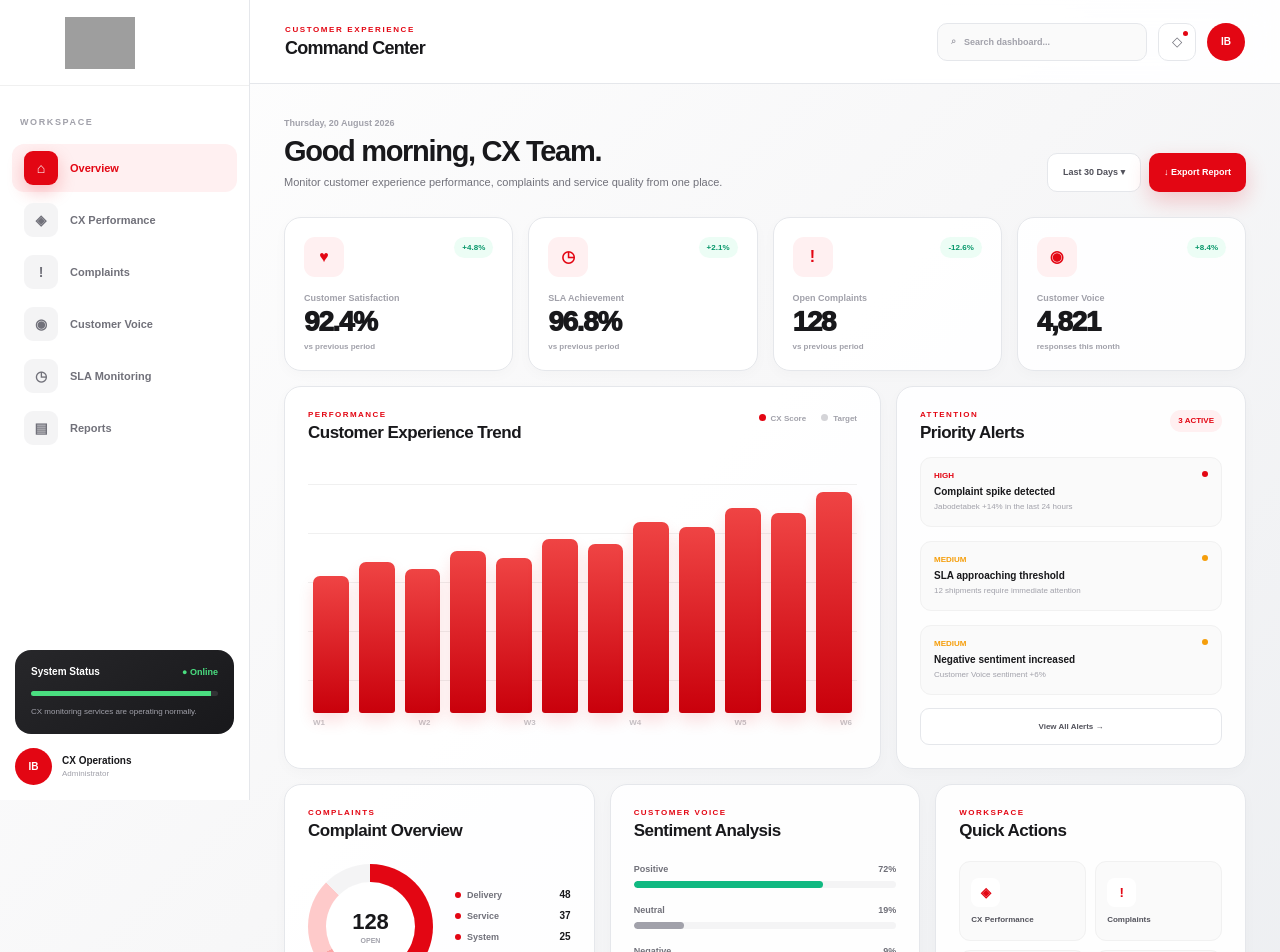
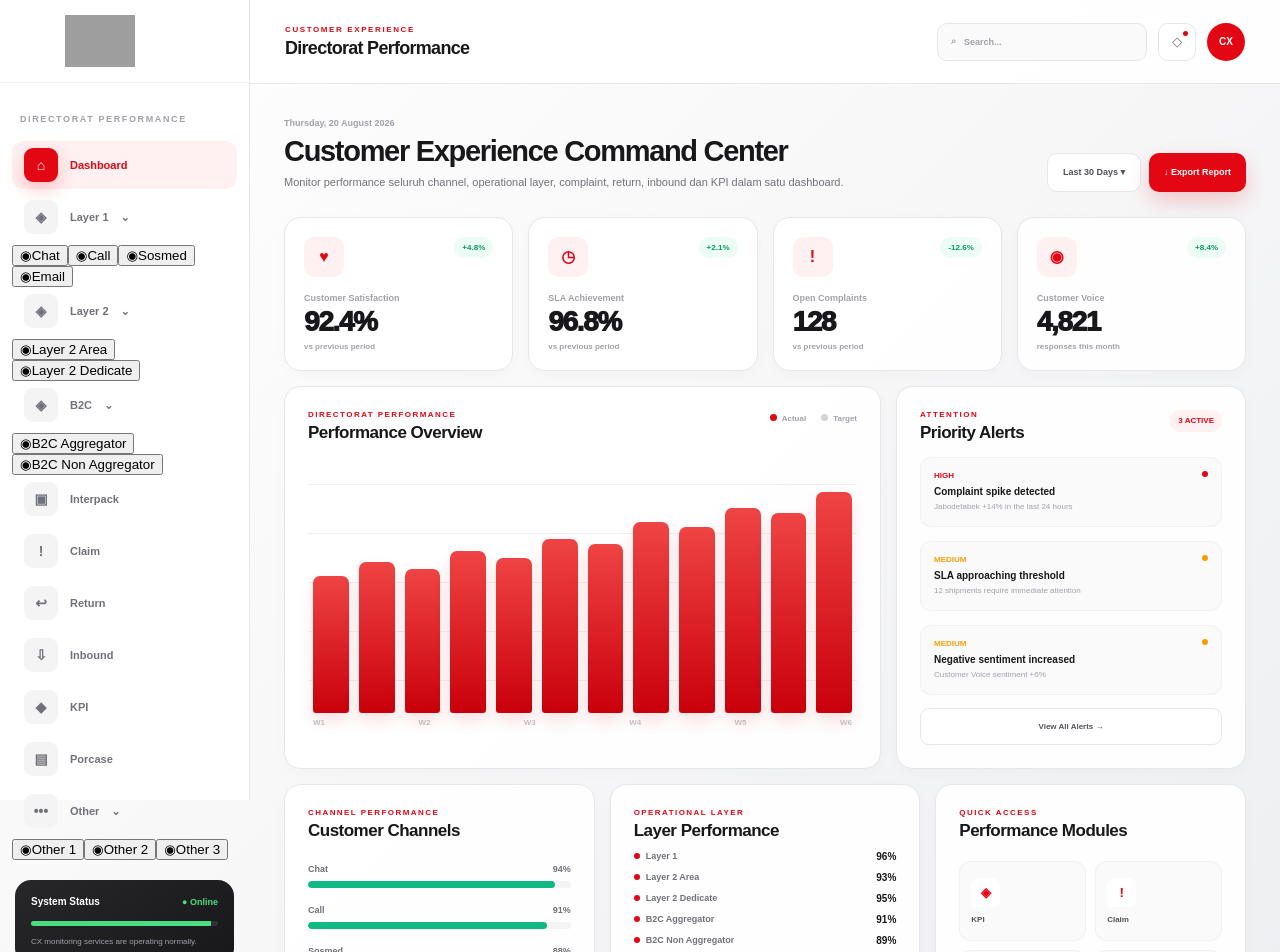
Before and after one commit to irpanbarna-byte/cx-command-center, a Next.js app: page / in a window 1280 px wide. Shown: the top 952 px of the page. Built offline with nearby package versions, Linux system fonts and the light colour scheme; grey boxes are pictures that could not be loaded.

Commit message:
Update page.js

```diff
--- a/app/page.js
+++ b/app/page.js
@@ -6,23 +6,92 @@ const logo =
   "https://www.marketeers.com/_next/image/?url=https%3A%2F%2Fimagedelivery.net%2F2MtOYVTKaiU0CCt-BLmtWw%2Fbb2fcb96-610f-45d1-74ed-285bbfdb6f00%2Fw%3D900&w=1920&q=75";
 
 const menu = [
-  ["⌂", "Overview"],
-  ["◈", "CX Performance"],
-  ["!", "Complaints"],
-  ["◉", "Customer Voice"],
-  ["◷", "SLA Monitoring"],
-  ["▤", "Reports"],
+  {
+    label: "Layer 1",
+    icon: "◈",
+    children: [
+      ["Chat", "◉"],
+      ["Call", "◉"],
+      ["Sosmed", "◉"],
+      ["Email", "◉"],
+    ],
+  },
+  {
+    label: "Layer 2",
+    icon: "◈",
+    children: [
+      ["Layer 2 Area", "◉"],
+      ["Layer 2 Dedicate", "◉"],
+    ],
+  },
+  {
+    label: "B2C",
+    icon: "◈",
+    children: [
+      ["B2C Aggregator", "◉"],
+      ["B2C Non Aggregator", "◉"],
+    ],
+  },
+  {
+    label: "Interpack",
+    icon: "▣",
+  },
+  {
+    label: "Claim",
+    icon: "!",
+  },
+  {
+    label: "Return",
+    icon: "↩",
+  },
+  {
+    label: "Inbound",
+    icon: "⇩",
+  },
+  {
+    label: "KPI",
+    icon: "◆",
+  },
+  {
+    label: "Porcase",
+    icon: "▤",
+  },
+  {
+    label: "Other",
+    icon: "•••",
+    children: [
+      ["Other 1", "◉"],
+      ["Other 2", "◉"],
+      ["Other 3", "◉"],
+    ],
+  },
 ];
 
 export default function Home() {
-  const [active, setActive] = useState("Overview");
+  const [active, setActive] = useState("Dashboard");
+
+  const [open, setOpen] = useState({
+    "Layer 1": true,
+    "Layer 2": true,
+    B2C: true,
+    Other: true,
+  });
+
+  function toggleMenu(label) {
+    setOpen((prev) => ({
+      ...prev,
+      [label]: !prev[label],
+    }));
+  }
 
   return (
     <main className="app">
 
-      {/* SIDEBAR */}
+      {/* ================= SIDEBAR ================= */}
 
       <aside className="sidebar">
+
+        {/* LOGO */}
 
         <div className="brand">
           <img
@@ -31,29 +100,143 @@ export default function Home() {
           />
         </div>
 
+        {/* TITLE */}
+
         <div className="workspace">
-          <span>WORKSPACE</span>
+          <span>DIRECTORAT PERFORMANCE</span>
         </div>
+
+        {/* NAVIGATION */}
 
         <nav className="navigation">
 
-          {menu.map(([icon, label]) => (
+          {/* DASHBOARD */}
+
           <button
-              key={label}
             className={`nav-item ${
-                active === label ? "active" : ""
+              active === "Dashboard" ? "active" : ""
             }`}
-              onClick={() => setActive(label)}
+            onClick={() => setActive("Dashboard")}
           >
             <span className="nav-icon">
+              ⌂
+            </span>
+
+            <span>
+              Dashboard
+            </span>
+          </button>
+
+
+          {/* MENU */}
+
+          {menu.map((item) => {
+
+            const hasChildren =
+              item.children &&
+              item.children.length > 0;
+
+            if (!hasChildren) {
+              return (
+                <button
+                  key={item.label}
+                  className={`nav-item ${
+                    active === item.label
+                      ? "active"
+                      : ""
+                  }`}
+                  onClick={() =>
+                    setActive(item.label)
+                  }
+                >
+                  <span className="nav-icon">
+                    {item.icon}
+                  </span>
+
+                  <span>
+                    {item.label}
+                  </span>
+                </button>
+              );
+            }
+
+            return (
+              <div key={item.label}>
+
+                {/* PARENT */}
+
+                <button
+                  className={`nav-item parent ${
+                    active === item.label
+                      ? "active"
+                      : ""
+                  }`}
+                  onClick={() =>
+                    toggleMenu(item.label)
+                  }
+                >
+
+                  <span className="nav-icon">
+                    {item.icon}
+                  </span>
+
+                  <span>
+                    {item.label}
+                  </span>
+
+                  <span className="arrow">
+                    {open[item.label]
+                      ? "⌄"
+                      : "›"}
+                  </span>
+
+                </button>
+
+
+                {/* CHILDREN */}
+
+                {open[item.label] && (
+                  <div className="submenu">
+
+                    {item.children.map(
+                      ([child, icon]) => (
+                        <button
+                          key={child}
+                          className={`sub-item ${
+                            active === child
+                              ? "active"
+                              : ""
+                          }`}
+                          onClick={() =>
+                            setActive(child)
+                          }
+                        >
+
+                          <span className="sub-line" />
+
+                          <span className="sub-icon">
                             {icon}
                           </span>
 
-              <span>{label}</span>
+                          <span>
+                            {child}
+                          </span>
+
                         </button>
-          ))}
+                      )
+                    )}
+
+                  </div>
+                )}
+
+              </div>
+            );
+          })}
 
         </nav>
+
+
+        {/* SIDEBAR BOTTOM */}
 
         <div className="sidebar-bottom">
 
@@ -81,10 +264,11 @@ export default function Home() {
 
           </div>
 
+
           <div className="user-mini">
 
             <div className="avatar">
-              IB
+              CX
             </div>
 
             <div>
@@ -106,9 +290,11 @@ export default function Home() {
       </aside>
 
 
-      {/* MAIN */}
+      {/* ================= MAIN ================= */}
 
       <section className="main">
+
+        {/* HEADER */}
 
         <header className="header">
 
@@ -119,16 +305,17 @@ export default function Home() {
             </div>
 
             <h1>
-              Command Center
+              Directorat Performance
             </h1>
 
           </div>
+
 
           <div className="header-right">
 
             <div className="search">
               <span>⌕</span>
-              Search dashboard...
+              Search...
             </div>
 
             <button className="notification">
@@ -137,13 +324,15 @@ export default function Home() {
             </button>
 
             <div className="header-avatar">
-              IB
+              CX
             </div>
 
           </div>
 
         </header>
 
+
+        {/* CONTENT */}
 
         <div className="content">
 
@@ -158,15 +347,18 @@ export default function Home() {
               </div>
 
               <h2>
-                Good morning, CX Team.
+                Customer Experience Command Center
               </h2>
 
               <p>
-                Monitor customer experience performance,
-                complaints and service quality from one place.
+                Monitor performance seluruh channel,
+                operational layer, complaint,
+                return, inbound dan KPI dalam satu
+                dashboard.
               </p>
 
             </div>
+
 
             <div className="actions">
 
@@ -229,15 +421,15 @@ export default function Home() {
             <div className="card performance">
 
               <CardHeading
-                eyebrow="PERFORMANCE"
-                title="Customer Experience Trend"
+                eyebrow="DIRECTORAT PERFORMANCE"
+                title="Performance Overview"
               />
 
               <div className="legend">
 
                 <span>
                   <i className="red-dot" />
-                  CX Score
+                  Actual
                 </span>
 
                 <span>
@@ -246,6 +438,7 @@ export default function Home() {
                 </span>
 
               </div>
+
 
               <div className="chart">
 
@@ -261,6 +454,7 @@ export default function Home() {
                   )
                 )}
 
+
                 <div className="bars">
 
                   {[58, 64, 61, 69, 66, 74, 72, 81, 79, 87, 85, 94].map(
@@ -269,12 +463,14 @@ export default function Home() {
                         className="bar-wrap"
                         key={index}
                       >
+
                         <div
                           className="bar"
                           style={{
                             height: `${height}%`,
                           }}
                         />
+
                       </div>
                     )
                   )}
@@ -282,6 +478,7 @@ export default function Home() {
                 </div>
 
               </div>
+
 
               <div className="chart-labels">
                 <span>W1</span>
@@ -312,6 +509,7 @@ export default function Home() {
 
               </div>
 
+
               <Alert
                 level="HIGH"
                 title="Complaint spike detected"
@@ -330,6 +528,7 @@ export default function Home() {
                 description="Customer Voice sentiment +6%"
               />
 
+
               <button className="view-alerts">
                 View All Alerts →
               </button>
@@ -346,51 +545,39 @@ export default function Home() {
             <div className="card lower-card">
 
               <CardHeading
-                eyebrow="COMPLAINTS"
-                title="Complaint Overview"
+                eyebrow="CHANNEL PERFORMANCE"
+                title="Customer Channels"
               />
 
-              <div className="complaint">
+              <div className="sentiments">
 
-                <div className="donut">
-
-                  <div className="donut-center">
-
-                    <strong>
-                      128
-                    </strong>
-
-                    <span>
-                      OPEN
-                    </span>
-
-                  </div>
-
-                </div>
-
-                <div className="complaint-list">
-
-                  <Legend
-                    label="Delivery"
-                    value="48"
+                <Sentiment
+                  label="Chat"
+                  value="94%"
+                  width="94%"
+                  color="green"
                 />
 
-                  <Legend
-                    label="Service"
-                    value="37"
+                <Sentiment
+                  label="Call"
+                  value="91%"
+                  width="91%"
+                  color="green"
                 />
 
-                  <Legend
-                    label="System"
-                    value="25"
+                <Sentiment
+                  label="Sosmed"
+                  value="88%"
+                  width="88%"
+                  color="gray"
                 />
 
-                  <Legend
-                    label="Other"
-                    value="18"
+                <Sentiment
+                  label="Email"
+                  value="86%"
+                  width="86%"
+                  color="red"
                 />
-
-                </div>
 
               </div>
 
@@ -400,44 +587,36 @@ export default function Home() {
             <div className="card lower-card">
 
               <CardHeading
-                eyebrow="CUSTOMER VOICE"
-                title="Sentiment Analysis"
+                eyebrow="OPERATIONAL LAYER"
+                title="Layer Performance"
               />
 
-              <div className="sentiments">
+              <div className="complaint-list">
 
-                <Sentiment
-                  label="Positive"
-                  value="72%"
-                  width="72%"
-                  color="green"
+                <Legend
+                  label="Layer 1"
+                  value="96%"
                 />
 
-                <Sentiment
-                  label="Neutral"
-                  value="19%"
-                  width="19%"
-                  color="gray"
+                <Legend
+                  label="Layer 2 Area"
+                  value="93%"
                 />
 
-                <Sentiment
-                  label="Negative"
-                  value="9%"
-                  width="9%"
-                  color="red"
+                <Legend
+                  label="Layer 2 Dedicate"
+                  value="95%"
                 />
 
-              </div>
+                <Legend
+                  label="B2C Aggregator"
+                  value="91%"
+                />
 
-              <div className="response">
-
-                <span>
-                  Total responses
-                </span>
-
-                <strong>
-                  4,821
-                </strong>
+                <Legend
+                  label="B2C Non Aggregator"
+                  value="89%"
+                />
 
               </div>
 
@@ -447,30 +626,30 @@ export default function Home() {
             <div className="card lower-card">
 
               <CardHeading
-                eyebrow="WORKSPACE"
-                title="Quick Actions"
+                eyebrow="QUICK ACCESS"
+                title="Performance Modules"
               />
 
               <div className="quick-grid">
 
                 <Quick
                   icon="◈"
-                  title="CX Performance"
+                  title="KPI"
                 />
 
                 <Quick
                   icon="!"
-                  title="Complaints"
+                  title="Claim"
                 />
 
                 <Quick
-                  icon="◉"
-                  title="Customer Voice"
+                  icon="↩"
+                  title="Return"
                 />
 
                 <Quick
-                  icon="▤"
-                  title="Reports"
+                  icon="⇩"
+                  title="Inbound"
                 />
 
               </div>
@@ -480,6 +659,8 @@ export default function Home() {
           </section>
 
 
+          {/* FOOTER */}
+
           <footer>
 
             <span>
@@ -487,7 +668,7 @@ export default function Home() {
             </span>
 
             <span>
-              CX Command Center • Internal Use Only
+              Directorat Performance • Internal Use Only
             </span>
 
           </footer>
```
Lines whose indentation alone changed are shown as unchanged.
